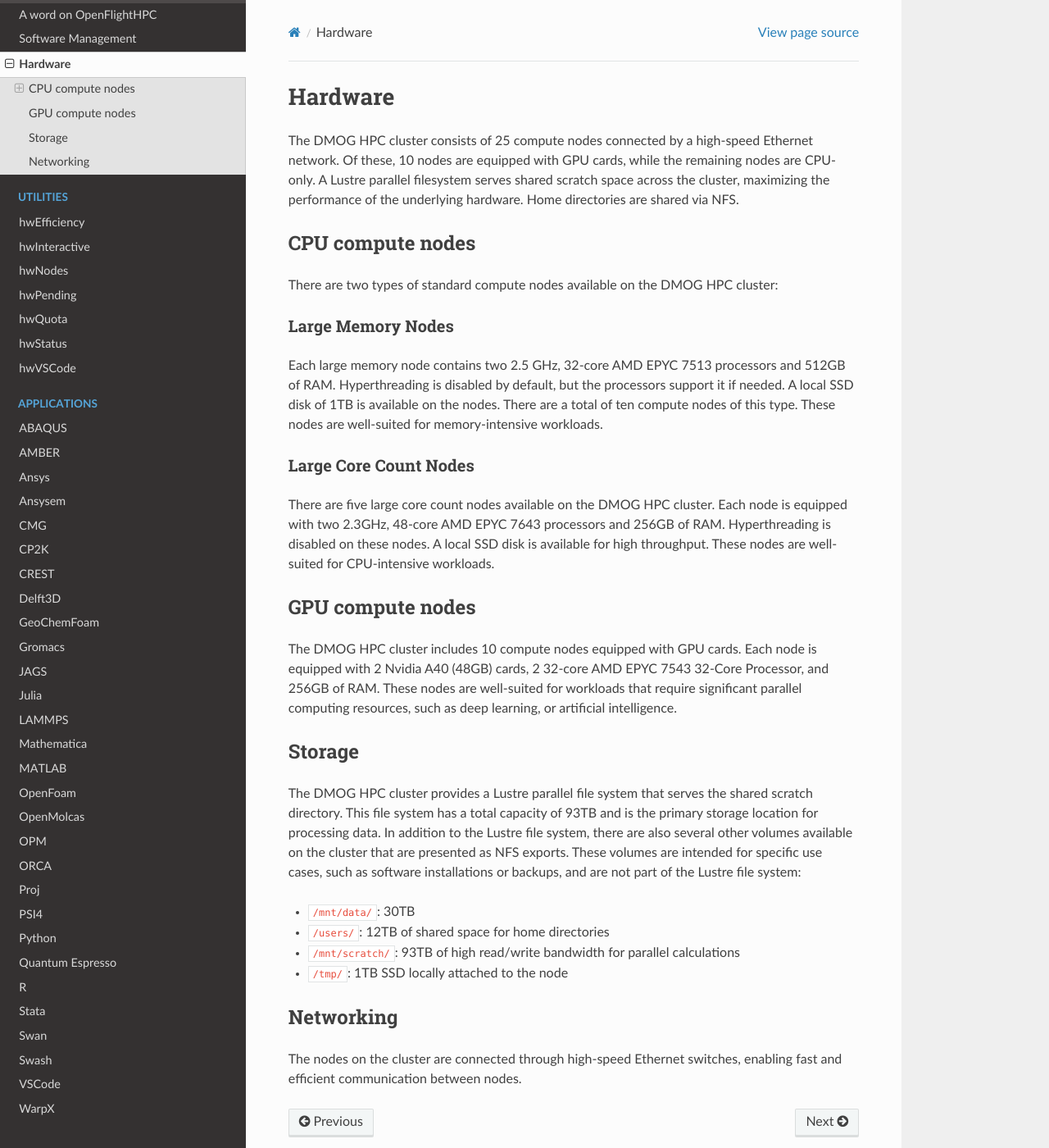
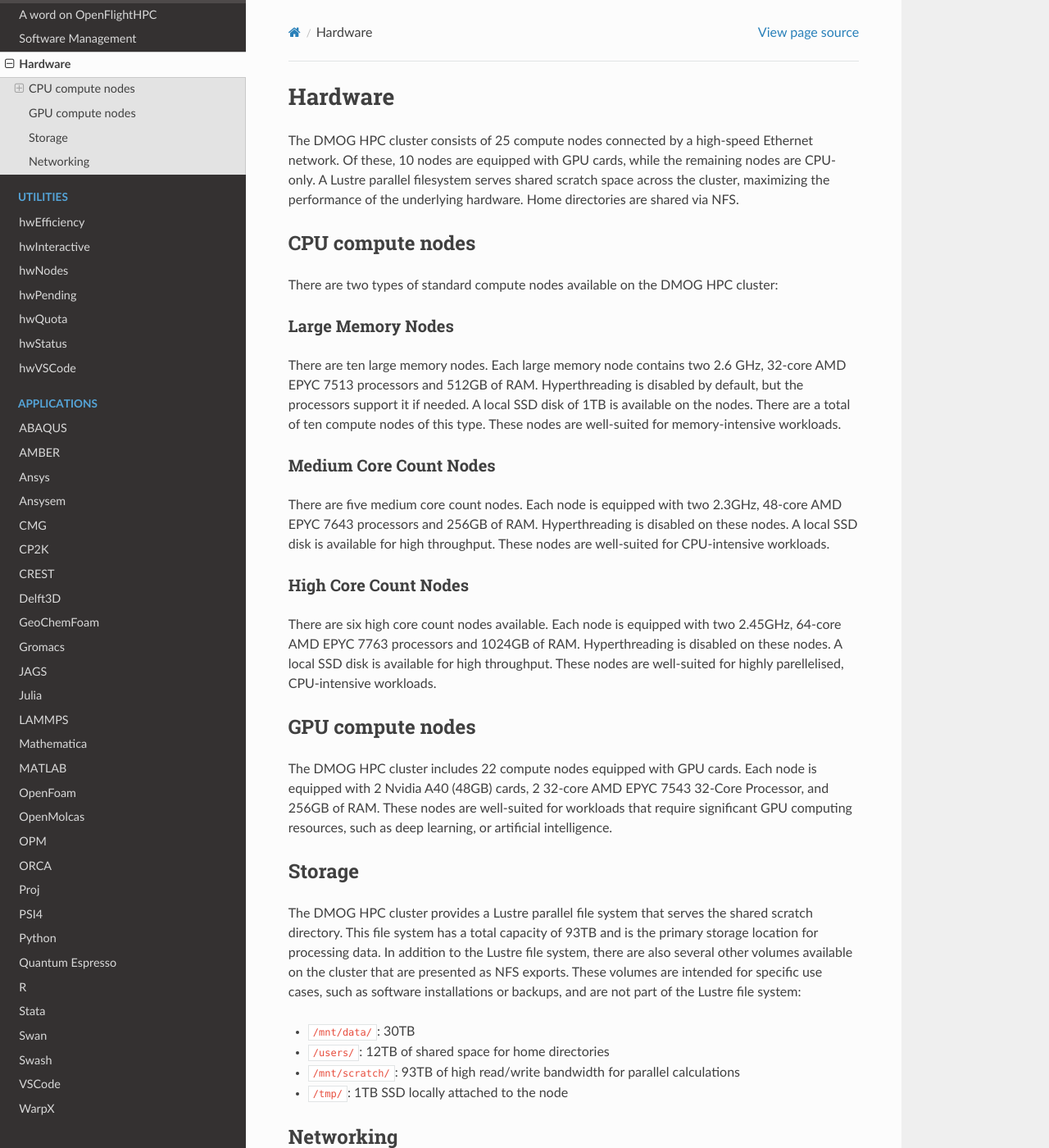
Before and after one commit to jm130/dmogdocs, a Sphinx documentation site: the page built from docs/source/user/techspecs.rst, in a window 1280 px wide and 1400 px high. Shown: the whole window at 82% size. Built offline with Sphinx 7.4.7 and the Read the Docs theme 3.1.0, drawn with Linux system fonts in a browser that asks for light colours.

Commit message:
Update techspecs.rst

```diff
--- a/docs/source/user/techspecs.rst
+++ b/docs/source/user/techspecs.rst
@@ -14,25 +14,35 @@ There are two types of standard compute nodes available on the DMOG HPC cluster:
 Large Memory Nodes
 ~~~~~~~~~~~~~~~~~~
 
-Each large memory node contains two 2.5 GHz, 32-core AMD EPYC 7513 processors and
+There are ten large memory nodes.
+Each large memory node contains two 2.6 GHz, 32-core AMD EPYC 7513 processors and
 512GB of RAM. Hyperthreading is disabled by default, but the processors support it
 if needed. A local SSD disk of 1TB is available on the nodes. There are a total of
-ten compute nodes of this type. These nodes are well-suited for memory-intensive workloads.
+ten compute nodes of this type.
+These nodes are well-suited for memory-intensive workloads.
 
-Large Core Count Nodes
+Medium Core Count Nodes
 ~~~~~~~~~~~~~~~~~~~~~~
 
-There are five large core count nodes available on the DMOG HPC cluster.
+There are five medium core count nodes.
 Each node is equipped with two 2.3GHz, 48-core AMD EPYC 7643 processors and 256GB of RAM.
 Hyperthreading is disabled on these nodes. A local SSD disk is available for high throughput.
 These nodes are well-suited for CPU-intensive workloads.
 
+High Core Count Nodes
+~~~~~~~~~~~~~~~~~~~~~~
+
+There are six high core count nodes available.
+Each node is equipped with two 2.45GHz, 64-core AMD EPYC 7763 processors and 1024GB of RAM.
+Hyperthreading is disabled on these nodes. A local SSD disk is available for high throughput.
+These nodes are well-suited for highly parellelised, CPU-intensive workloads.
+
 GPU compute nodes
 -----------------
 
-The DMOG HPC cluster includes 10 compute nodes equipped with GPU cards.
+The DMOG HPC cluster includes 22 compute nodes equipped with GPU cards.
 Each node is equipped with 2 Nvidia A40 (48GB) cards, 2 32-core AMD EPYC 7543 32-Core Processor,
-and 256GB of RAM. These nodes are well-suited for workloads that require significant parallel
+and 256GB of RAM. These nodes are well-suited for workloads that require significant GPU
 computing resources, such as deep learning, or artificial intelligence.
 
 Storage
```
